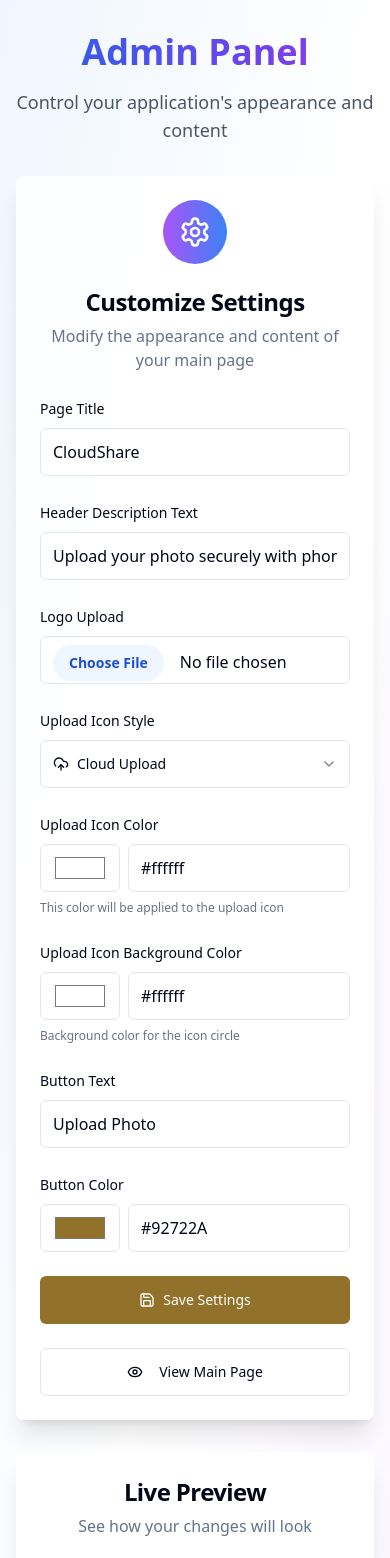
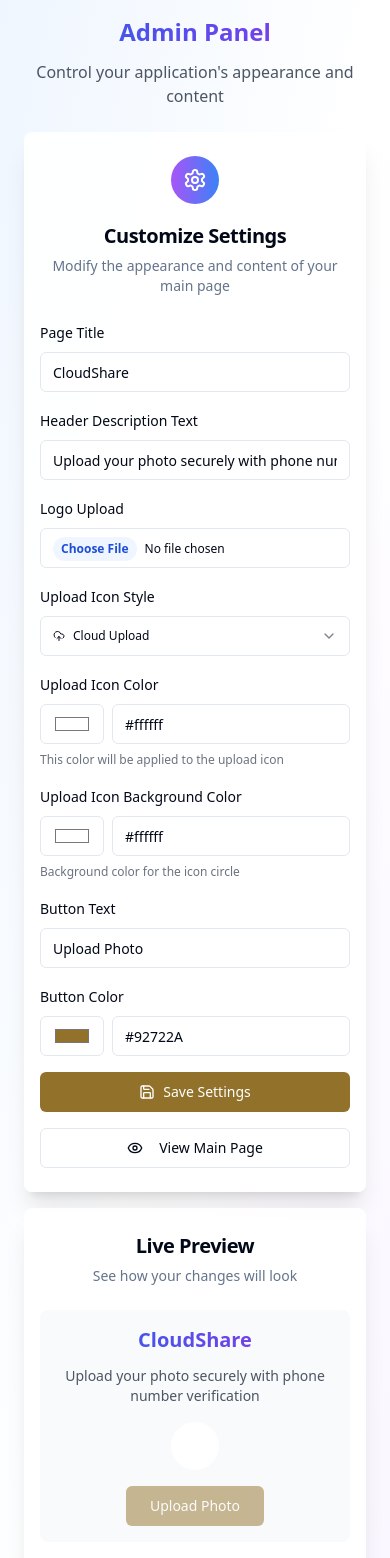
Before and after one commit to HSN-LUCA/snap-link-share-photo, a React (Vite) app: page /admin in a window 390 px wide. Shown: the top 1558 px of the page. Built offline with nearby package versions, Linux system fonts and the light colour scheme.

Commit message:
Refactor: Improve mobile responsiveness
- Ensure all components scale proportionally on smaller screens.
- No changes to existing design or core functionality.

```diff
--- a/src/pages/Admin.tsx
+++ b/src/pages/Admin.tsx
@@ -101,29 +101,29 @@ const Admin = () => {
 
   return (
     <div className="min-h-screen bg-gradient-to-br from-blue-50 via-white to-purple-50">
-      <div className="container mx-auto px-4 py-8">
-        <div className="text-center mb-8">
-          <h1 className="text-4xl font-bold bg-gradient-to-r from-blue-600 to-purple-600 bg-clip-text text-transparent mb-4">
+      <div className="container mx-auto px-4 sm:px-6 lg:px-8 py-4 sm:py-8">
+        <div className="text-center mb-6 sm:mb-8">
+          <h1 className="text-2xl sm:text-3xl lg:text-4xl font-bold bg-gradient-to-r from-blue-600 to-purple-600 bg-clip-text text-transparent mb-3 sm:mb-4 px-2">
             Admin Panel
           </h1>
-          <p className="text-gray-600 text-lg">
+          <p className="text-gray-600 text-base sm:text-lg px-4">
             Control your application's appearance and content
           </p>
         </div>
 
-        <div className="max-w-4xl mx-auto grid grid-cols-1 lg:grid-cols-2 gap-8">
+        <div className="max-w-4xl mx-auto grid grid-cols-1 lg:grid-cols-2 gap-4 sm:gap-6 lg:gap-8 px-2 sm:px-0">
           {/* Settings Panel */}
           <Card className="backdrop-blur-sm bg-white/90 shadow-xl border-0">
-            <CardHeader className="text-center">
-              <div className="mx-auto w-16 h-16 bg-gradient-to-r from-purple-500 to-blue-500 rounded-full flex items-center justify-center mb-4">
-                <Settings className="w-8 h-8 text-white" />
+            <CardHeader className="text-center px-4 sm:px-6">
+              <div className="mx-auto w-12 h-12 sm:w-16 sm:h-16 bg-gradient-to-r from-purple-500 to-blue-500 rounded-full flex items-center justify-center mb-3 sm:mb-4">
+                <Settings className="w-6 h-6 sm:w-8 sm:h-8 text-white" />
               </div>
-              <CardTitle className="text-2xl">Customize Settings</CardTitle>
-              <CardDescription className="text-base">
+              <CardTitle className="text-xl sm:text-2xl">Customize Settings</CardTitle>
+              <CardDescription className="text-sm sm:text-base">
                 Modify the appearance and content of your main page
               </CardDescription>
             </CardHeader>
-            <CardContent className="space-y-6">
+            <CardContent className="space-y-4 sm:space-y-6 px-4 sm:px-6">
               <div className="space-y-2">
                 <Label htmlFor="pageTitle" className="text-sm font-medium">
                   Page Title
@@ -133,7 +133,7 @@ const Admin = () => {
                   value={settings.pageTitle}
                   onChange={(e) => handleInputChange('pageTitle', e.target.value)}
                   placeholder="Enter page title"
-                  className="h-12"
+                  className="h-10 sm:h-12 text-sm sm:text-base"
                 />
               </div>
 
@@ -146,7 +146,7 @@ const Admin = () => {
                   value={settings.headerText}
                   onChange={(e) => handleInputChange('headerText', e.target.value)}
                   placeholder="Enter header description"
-                  className="h-12"
+                  className="h-10 sm:h-12 text-sm sm:text-base"
                 />
               </div>
 
@@ -159,11 +159,11 @@ const Admin = () => {
                   type="file"
                   accept="image/*"
                   onChange={handleLogoUpload}
-                  className="h-12 file:mr-4 file:py-2 file:px-4 file:rounded-full file:border-0 file:text-sm file:font-semibold file:bg-blue-50 file:text-blue-700 hover:file:bg-blue-100"
+                  className="h-10 sm:h-12 text-xs sm:text-sm file:mr-2 sm:file:mr-4 file:py-1 sm:file:py-2 file:px-2 sm:file:px-4 file:rounded-full file:border-0 file:text-xs sm:file:text-sm file:font-semibold file:bg-blue-50 file:text-blue-700 hover:file:bg-blue-100"
                 />
                 {settings.logoUrl && (
                   <div className="mt-2">
-                    <img src={settings.logoUrl} alt="Logo preview" className="h-12 w-auto object-contain" />
+                    <img src={settings.logoUrl} alt="Logo preview" className="h-8 sm:h-12 w-auto object-contain" />
                   </div>
                 )}
               </div>
@@ -173,7 +173,7 @@ const Admin = () => {
                   Upload Icon Style
                 </Label>
                 <Select value={settings.uploadIcon} onValueChange={(value) => handleInputChange('uploadIcon', value)}>
-                  <SelectTrigger className="h-12">
+                  <SelectTrigger className="h-10 sm:h-12">
                     <SelectValue placeholder="Select upload icon style" />
                   </SelectTrigger>
                   <SelectContent>
@@ -182,8 +182,8 @@ const Admin = () => {
                       return (
                         <SelectItem key={option.value} value={option.value}>
                           <div className="flex items-center space-x-2">
-                            <IconComponent className="w-4 h-4" />
-                            <span>{option.label}</span>
+                            <IconComponent className="w-3 h-3 sm:w-4 sm:h-4" />
+                            <span className="text-xs sm:text-sm">{option.label}</span>
                           </div>
                         </SelectItem>
                       );
@@ -202,13 +202,13 @@ const Admin = () => {
                     type="color"
                     value={settings.iconColor}
                     onChange={(e) => handleInputChange('iconColor', e.target.value)}
-                    className="h-12 w-20"
+                    className="h-10 sm:h-12 w-16 sm:w-20"
                   />
                   <Input
                     value={settings.iconColor}
                     onChange={(e) => handleInputChange('iconColor', e.target.value)}
                     placeholder="#ffffff"
-                    className="h-12 flex-1"
+                    className="h-10 sm:h-12 flex-1 text-sm sm:text-base"
                   />
                 </div>
                 <p className="text-xs text-gray-500">This color will be applied to the upload icon</p>
@@ -224,13 +224,13 @@ const Admin = () => {
                     type="color"
                     value={settings.iconBackgroundColor}
                     onChange={(e) => handleInputChange('iconBackgroundColor', e.target.value)}
-                    className="h-12 w-20"
+                    className="h-10 sm:h-12 w-16 sm:w-20"
                   />
                   <Input
                     value={settings.iconBackgroundColor}
                     onChange={(e) => handleInputChange('iconBackgroundColor', e.target.value)}
                     placeholder="#ffffff"
-                    className="h-12 flex-1"
+                    className="h-10 sm:h-12 flex-1 text-sm sm:text-base"
                   />
                 </div>
                 <p className="text-xs text-gray-500">Background color for the icon circle</p>
@@ -245,7 +245,7 @@ const Admin = () => {
                   value={settings.buttonText}
                   onChange={(e) => handleInputChange('buttonText', e.target.value)}
                   placeholder="Enter button text"
-                  className="h-12"
+                  className="h-10 sm:h-12 text-sm sm:text-base"
                 />
               </div>
 
@@ -259,13 +259,13 @@ const Admin = () => {
                     type="color"
                     value={settings.buttonColor}
                     onChange={(e) => handleInputChange('buttonColor', e.target.value)}
-                    className="h-12 w-20"
+                    className="h-10 sm:h-12 w-16 sm:w-20"
                   />
                   <Input
                     value={settings.buttonColor}
                     onChange={(e) => handleInputChange('buttonColor', e.target.value)}
                     placeholder="#92722A"
-                    className="h-12 flex-1"
+                    className="h-10 sm:h-12 flex-1 text-sm sm:text-base"
                   />
                 </div>
               </div>
@@ -273,17 +273,17 @@ const Admin = () => {
               <Button
                 onClick={handleSave}
                 disabled={isSaving}
-                className="w-full h-12 text-white font-medium"
+                className="w-full h-10 sm:h-12 text-white font-medium text-sm sm:text-base"
                 style={{ backgroundColor: settings.buttonColor }}
               >
                 {isSaving ? (
                   <div className="flex items-center space-x-2">
-                    <div className="w-4 h-4 border-2 border-white border-t-transparent rounded-full animate-spin"></div>
+                    <div className="w-3 h-3 sm:w-4 sm:h-4 border-2 border-white border-t-transparent rounded-full animate-spin"></div>
                     <span>Saving...</span>
                   </div>
                 ) : (
                   <div className="flex items-center space-x-2">
-                    <Save className="w-4 h-4" />
+                    <Save className="w-3 h-3 sm:w-4 sm:h-4" />
                     <span>Save Settings</span>
                   </div>
                 )}
@@ -292,10 +292,10 @@ const Admin = () => {
               <Button
                 asChild
                 variant="outline"
-                className="w-full h-12"
+                className="w-full h-10 sm:h-12 text-sm sm:text-base"
               >
                 <Link to="/">
-                  <Eye className="w-4 h-4 mr-2" />
+                  <Eye className="w-3 h-3 sm:w-4 sm:h-4 mr-2" />
                   View Main Page
                 </Link>
               </Button>
@@ -304,37 +304,37 @@ const Admin = () => {
 
           {/* Preview Panel */}
           <Card className="backdrop-blur-sm bg-white/90 shadow-xl border-0">
-            <CardHeader className="text-center">
-              <CardTitle className="text-2xl">Live Preview</CardTitle>
-              <CardDescription className="text-base">
+            <CardHeader className="text-center px-4 sm:px-6">
+              <CardTitle className="text-xl sm:text-2xl">Live Preview</CardTitle>
+              <CardDescription className="text-sm sm:text-base">
                 See how your changes will look
               </CardDescription>
             </CardHeader>
-            <CardContent className="space-y-6">
-              <div className="text-center p-6 bg-gray-50 rounded-lg">
+            <CardContent className="space-y-4 sm:space-y-6 px-4 sm:px-6">
+              <div className="text-center p-4 sm:p-6 bg-gray-50 rounded-lg">
                 {settings.logoUrl && (
-                  <div className="mb-4">
-                    <img src={settings.logoUrl} alt="Logo" className="h-12 w-auto mx-auto object-contain" />
+                  <div className="mb-3 sm:mb-4">
+                    <img src={settings.logoUrl} alt="Logo" className="h-8 sm:h-12 w-auto mx-auto object-contain" />
                   </div>
                 )}
-                <h2 className="text-3xl font-bold bg-gradient-to-r from-blue-600 to-purple-600 bg-clip-text text-transparent mb-4">
+                <h2 className="text-xl sm:text-2xl lg:text-3xl font-bold bg-gradient-to-r from-blue-600 to-purple-600 bg-clip-text text-transparent mb-3 sm:mb-4">
                   {settings.pageTitle}
                 </h2>
-                <p className="text-gray-600 mb-6">
+                <p className="text-gray-600 mb-4 sm:mb-6 text-sm sm:text-base">
                   {settings.headerText}
                 </p>
 
-                <div className="mb-6">
+                <div className="mb-4 sm:mb-6">
                   <div
-                    className="mx-auto w-16 h-16 rounded-full flex items-center justify-center mb-4"
+                    className="mx-auto w-12 h-12 sm:w-16 sm:h-16 rounded-full flex items-center justify-center mb-3 sm:mb-4"
                     style={{ backgroundColor: settings.iconBackgroundColor }}
                   >
-                    <SelectedIcon className="w-8 h-8" style={{ color: settings.iconColor }} />
+                    <SelectedIcon className="w-6 h-6 sm:w-8 sm:h-8" style={{ color: settings.iconColor }} />
                   </div>
                 </div>
 
                 <Button
-                  className="h-12 text-white font-medium px-8"
+                  className="h-10 sm:h-12 text-white font-medium px-6 sm:px-8 text-sm sm:text-base"
                   style={{ backgroundColor: settings.buttonColor }}
                   disabled
                 >
@@ -342,13 +342,13 @@ const Admin = () => {
                 </Button>
               </div>
 
-              <div className="text-sm text-gray-600 space-y-1">
-                <p><strong>Title:</strong> {settings.pageTitle}</p>
-                <p><strong>Header Text:</strong> {settings.headerText}</p>
+              <div className="text-xs sm:text-sm text-gray-600 space-y-1">
+                <p><strong>Title:</strong> <span className="break-words">{settings.pageTitle}</span></p>
+                <p><strong>Header Text:</strong> <span className="break-words">{settings.headerText}</span></p>
                 <p><strong>Upload Icon:</strong> {settings.uploadIcon}</p>
                 <p><strong>Icon Color:</strong> {settings.iconColor}</p>
                 <p><strong>Icon Background:</strong> {settings.iconBackgroundColor}</p>
-                <p><strong>Button Text:</strong> {settings.buttonText}</p>
+                <p><strong>Button Text:</strong> <span className="break-words">{settings.buttonText}</span></p>
                 <p><strong>Button Color:</strong> {settings.buttonColor}</p>
                 <p><strong>Logo:</strong> {settings.logoUrl ? 'Uploaded' : 'None'}</p>
               </div>
```
Also changed, not shown: src/pages/Download.tsx (+32 -31 lines), src/pages/Index.tsx (+36 -35 lines).
